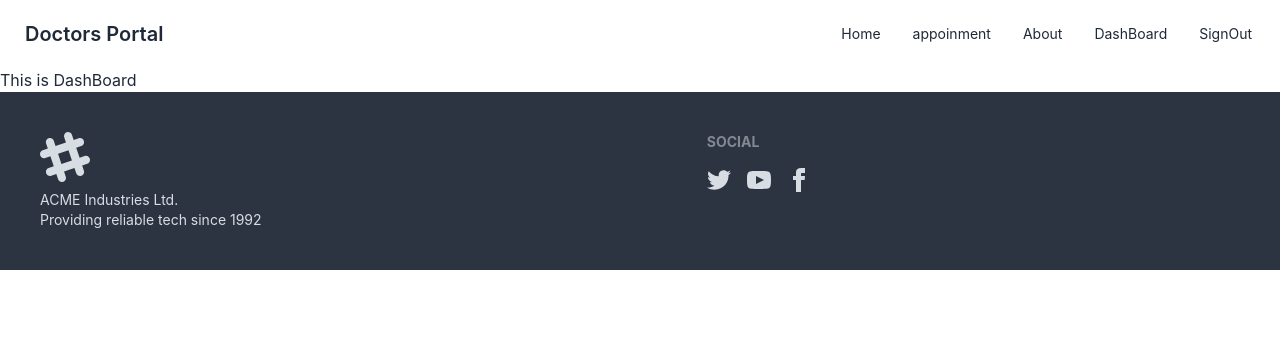
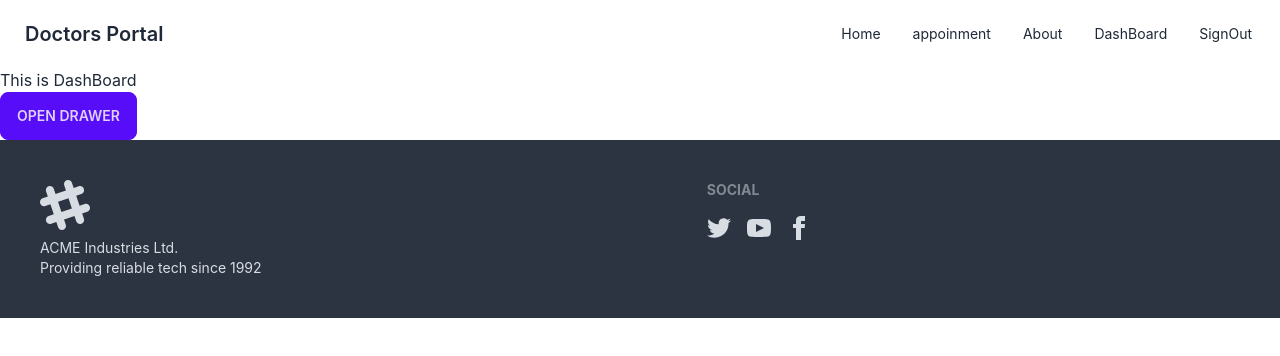
Before and after one commit to munir79/Doctors--Portal, a React (Create React App) app: page /dashboard in a window 1280 px wide. Shown: the top 356 px of the page. Built offline with nearby package versions, Linux system fonts and the light colour scheme; no server answers; sample sign-in values are in the browser's storage.

Commit message:
open drawer

```diff
--- /dev/null
+++ b/src/Layout/DashBoardLayOut.js
@@ -0,0 +1,26 @@
+import React from 'react';
+import Header from '../Shared/Header';
+import { Outlet } from 'react-router-dom';
+
+const DashBoardLayOut = () => {
+    return (
+        <div className="drawer">
+  <input id="dashBoard-drawer" type="checkbox" className="drawer-toggle" />
+  <div className="drawer-content ">
+<Outlet></Outlet>
+    <label htmlFor="dashBoard-drawer" className="btn btn-primary drawer-button">Open drawer</label>
+  </div>
+  <div className="drawer-side">
+    <label htmlFor="dashBoard-drawer" className="drawer-overlay"></label>
+    <ul className="menu p-4 w-80 min-h-full bg-base-200 text-base-content">
+      {/* Sidebar content here */}
+      <li><a>Sidebar Item 1</a></li>
+      <li><a>Sidebar Item 2</a></li>
+
+    </ul>
+  </div>
+</div>
+    );
+};
+
+export default DashBoardLayOut;
--- /dev/null
+++ b/src/MyAppoinment/MyAppoinment.js
@@ -0,0 +1,11 @@
+import React from 'react';
+
+const MyAppoinment = () => {
+    return (
+        <div>
+
+        </div>
+    );
+};
+
+export default MyAppoinment;
--- a/src/Shared/Header.js
+++ b/src/Shared/Header.js
@@ -35,7 +35,7 @@ const Header = () => {
       <label tabIndex={0} className="btn btn-ghost lg:hidden">
         <svg xmlns="http://www.w3.org/2000/svg" className="h-5 w-5" fill="none" viewBox="0 0 24 24" stroke="currentColor"><path strokeLinecap="round" strokeLinejoin="round" strokeWidth="2" d="M4 6h16M4 12h8m-8 6h16" /></svg>
       </label>
-      <ul tabIndex={0} className="menu menu-sm dropdown-content mt-3 z-[1] p-2 shadow bg-base-100 rounded-box w-52">
+      <ul tabIndex={1} className="menu menu-sm dropdown-content mt-3 z-[1] p-2 shadow bg-base-100 rounded-box w-52">
       {menuItems}
       </ul>
     </div>
@@ -46,7 +46,9 @@ const Header = () => {
      {menuItems}
     </ul>
   </div>
-
+    <label htmlFor="dashBoard-drawer" tabIndex={2} className="btn btn-ghost lg:hidden">
+        <svg xmlns="http://www.w3.org/2000/svg" className="h-5 w-5" fill="none" viewBox="0 0 24 24" stroke="currentColor"><path strokeLinecap="round" strokeLinejoin="round" strokeWidth="2" d="M4 6h16M4 12h8m-8 6h16" /></svg>
+      </label>
 </div>
         </div>
     );
```
Also changed, not shown: src/App.js (+8 -1 lines).
